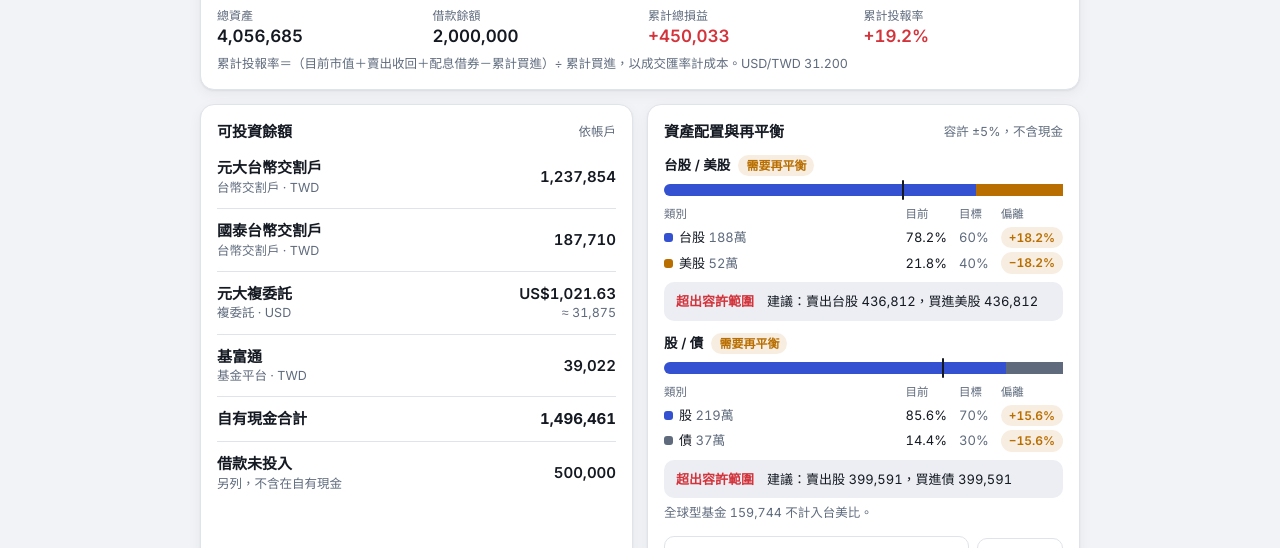
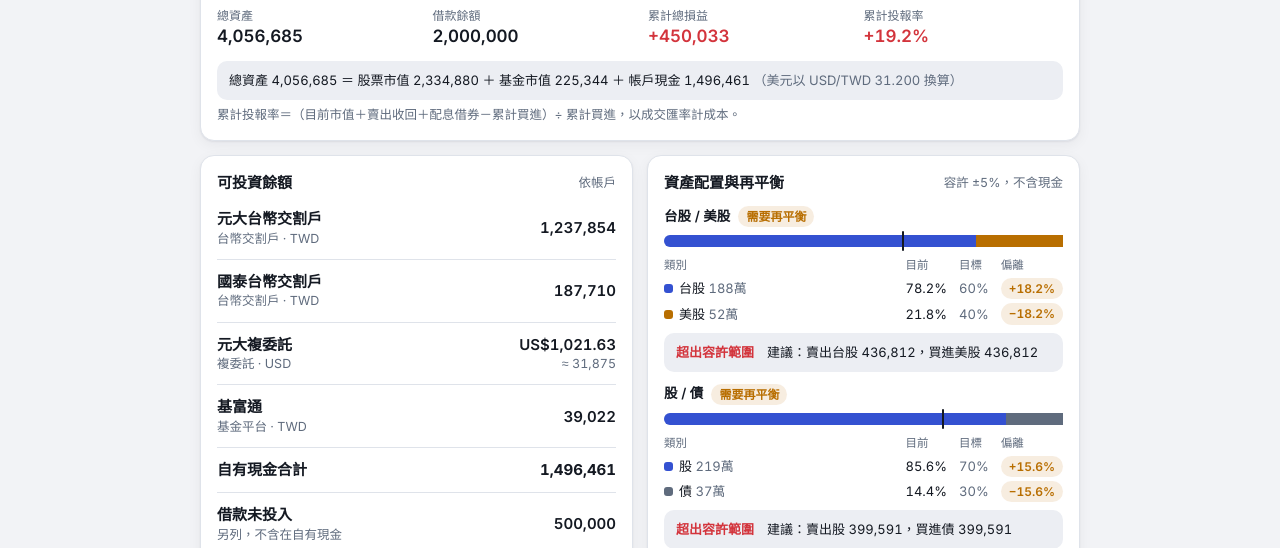
Before and after one commit to anitachang0524/portfolio, a plain HTML site: page index.html in a window 1280 px wide. Shown: the part 194-742 px from the top of the page. Drawn offline with Linux system fonts and the light colour scheme.

Commit message:
Add files via upload

```diff
--- a/index.html
+++ b/index.html
@@ -503,7 +503,12 @@ function pageHome() {
       <div><div class="k">累計總損益</div><div class="v ${cls(r.cumPL)}">${signed(r.cumPL)}</div></div>
       <div><div class="k">累計投報率</div><div class="v ${cls(r.cumRet)}">${spct(r.cumRet)}</div></div>
     </div>
-    <p class="hint">累計投報率＝（目前市值＋賣出收回＋配息借券－累計買進）÷ 累計買進，以成交匯率計成本。USD/TWD ${r.fxNow.toFixed(3)}</p>
+    <div class="suggest" style="margin-top:12px">
+      總資產 ${money(r.totalAssets)} ＝ 股票市值 ${money(r.plSum.mv - r.pl[2].mv)} ＋ 基金市值 ${money(r.pl[2].mv)} ＋ 帳戶現金 <span class="${r.cashTWD < 0 ? 'up' : ''}">${money(r.cashTWD)}</span>
+      <span class="muted">（美元以 USD/TWD ${r.fxNow.toFixed(3)} 換算${!connected() || (DB.prices['FX|USDTWD'] && DB.prices['FX|USDTWD'].fetched_at) ? '' : '，<b class="up">未取得即時匯率，使用備用匯率</b>'}）</span>
+    </div>
+    ${r.cash.some(a => a.bal < 0) ? `<div class="confirm" style="background:var(--warn-soft)"><span><b>帳戶現金是負數，總資產因此偏低。</b>交易已扣款但還沒記入金：到「資金」對每個帳戶按「餘額校正」，輸入券商顯示的現金餘額。</span><button class="btn sm" data-tab="cash">前往資金</button></div>` : ''}
+    <p class="hint">累計投報率＝（目前市值＋賣出收回＋配息借券－累計買進）÷ 累計買進，以成交匯率計成本。</p>
   </section>`;
 
   const own = r.cash.filter(a => a.active !== '0');
```
